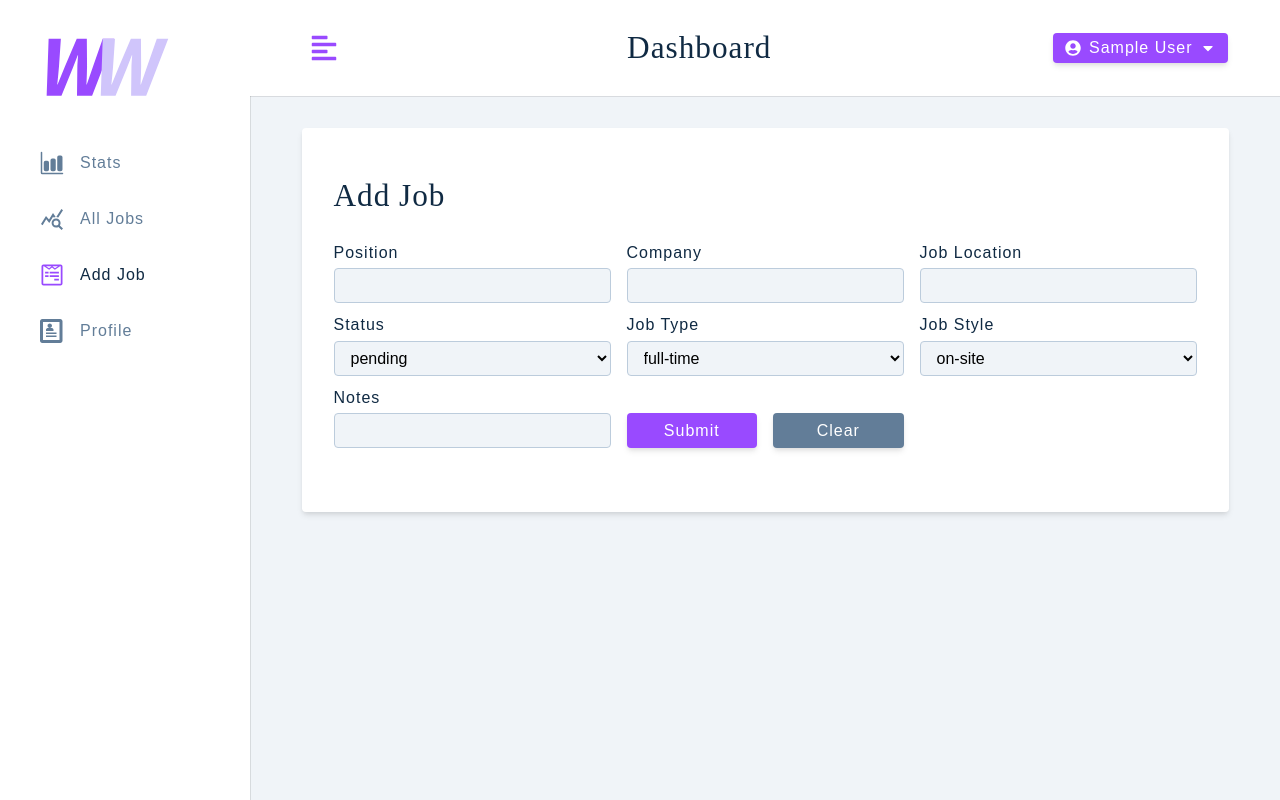
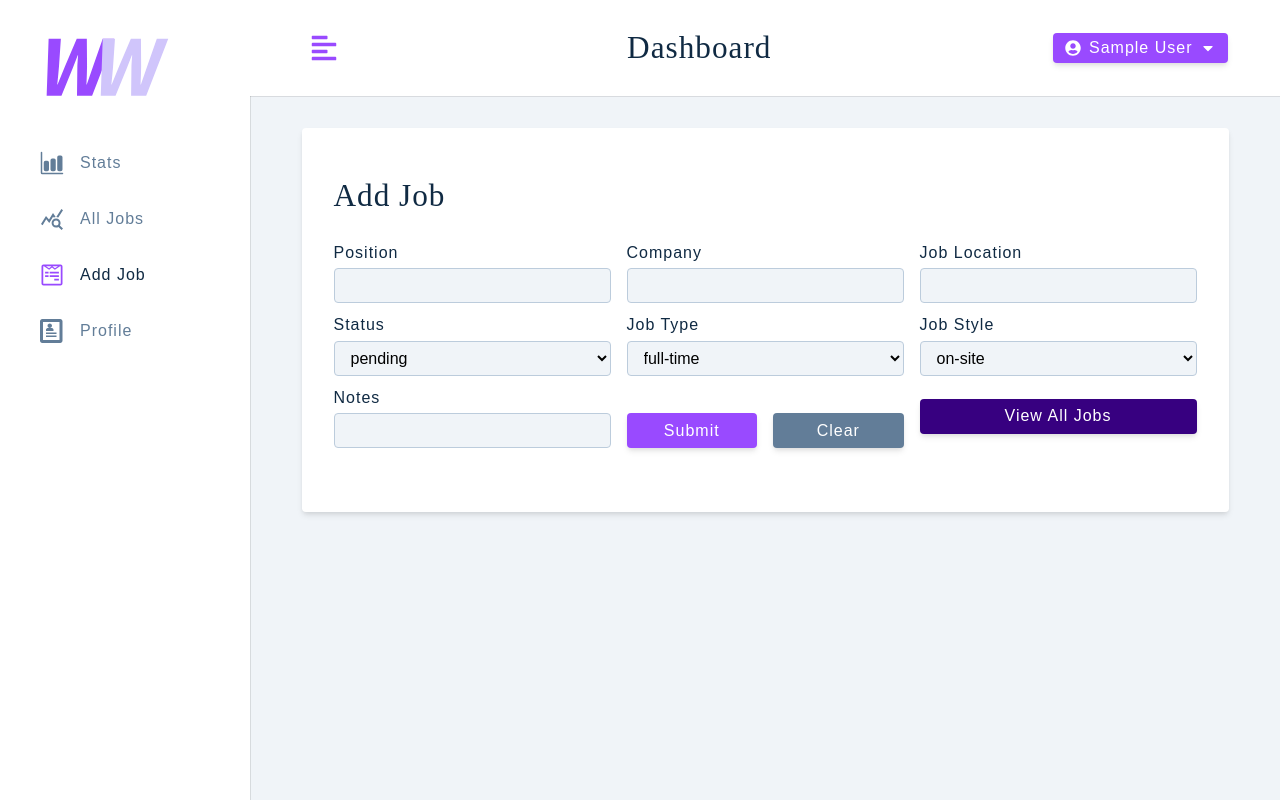
Before and after one commit to shennamt/workwise, a React (Create React App) app in the folder client/: page /add-job in a window 1280 px wide. Built offline with nearby package versions, Linux system fonts and the light colour scheme; sample sign-in values are in the browser's storage.

Commit message:
chore: added a link to easy route to all jobs after create job

```diff
--- a/client/src/assets/wrappers/DashboardFormPage.js
+++ b/client/src/assets/wrappers/DashboardFormPage.js
@@ -45,6 +45,12 @@ const Wrapper = styled.section`
 	.clear-btn:hover {
 		background: var(--black);
 	}
+	.view-btn {
+		background: var(--primary-800);
+	}
+	.view-btn:hover {
+		background: var(--primary-600);
+	}
 	@media (min-width: 992px) {
 		.form-center {
 			grid-template-columns: 1fr 1fr;
--- a/client/src/pages/dashboard/AddJob.js
+++ b/client/src/pages/dashboard/AddJob.js
@@ -1,6 +1,7 @@
 import { FormRow, FormRowSelect, Alert } from '../../components'
 import { useAppContext } from '../../context/appContext'
 import Wrapper from '../../assets/wrappers/DashboardFormPage'
+import { Link } from 'react-router-dom'
 
 const AddJob = () => {
 	const {
@@ -113,6 +114,11 @@ const AddJob = () => {
 							clear
 						</button>
 					</div>
+					<Link to='/all-jobs'>
+						<button className='btn btn-block view-btn'>
+							View all jobs
+						</button>
+					</Link>
 				</div>
 			</form>
 		</Wrapper>
```
Lines whose indentation alone changed are shown as unchanged.
